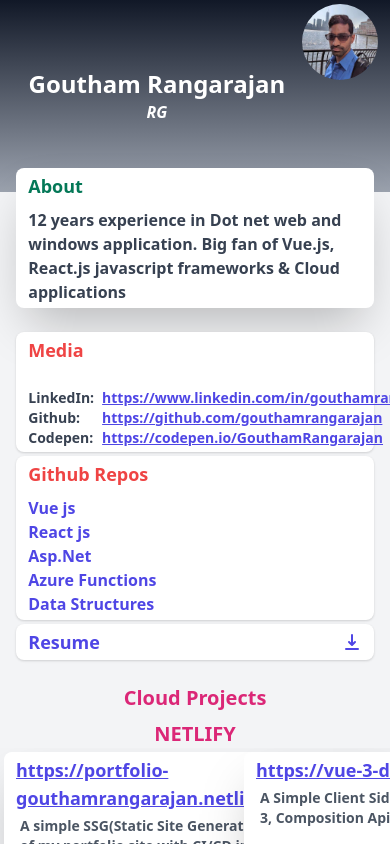
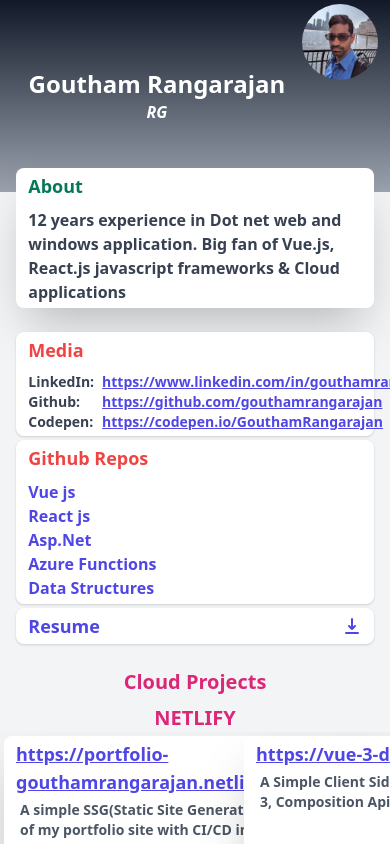
Before and after one commit to gouthamrangarajan/reactjs, a Next.js app in the folder my-portfolio/: page / in a window 390 px wide. Built offline with nearby package versions, Linux system fonts and the light colour scheme.

Commit message:
media card removed mt-6 md:mt-2 and went back to space-y-2

```diff
--- a/my-portfolio/components/Media.tsx
+++ b/my-portfolio/components/Media.tsx
@@ -7,10 +7,10 @@ const Media: NextComponentType<NextPageContext, {}, mediaPropType> = ({
   return (
     <div
       className="bg-white shadow py-1 px-3 lg:py-2 lg:px-4
-    xl:py-4 xl:px-6 rounded-lg flex flex-col font-semibold w-full lg:w-2/3 xl:w-1/2"
+    xl:py-4 xl:px-6 rounded-lg flex flex-col font-semibold w-full lg:w-2/3 xl:w-1/2 space-y-2"
     >
       <span className="text-red-500 text-lg">Media</span>
-      <div className="flex space-x-2 items-center mt-6 md:mt-2">
+      <div className="flex space-x-2 items-center">
         <div className="flex flex-col">
           {allMedia.map((el) => (
             <span className="text-gray-700 text-sm md:text-base" key={el.name}>
```
